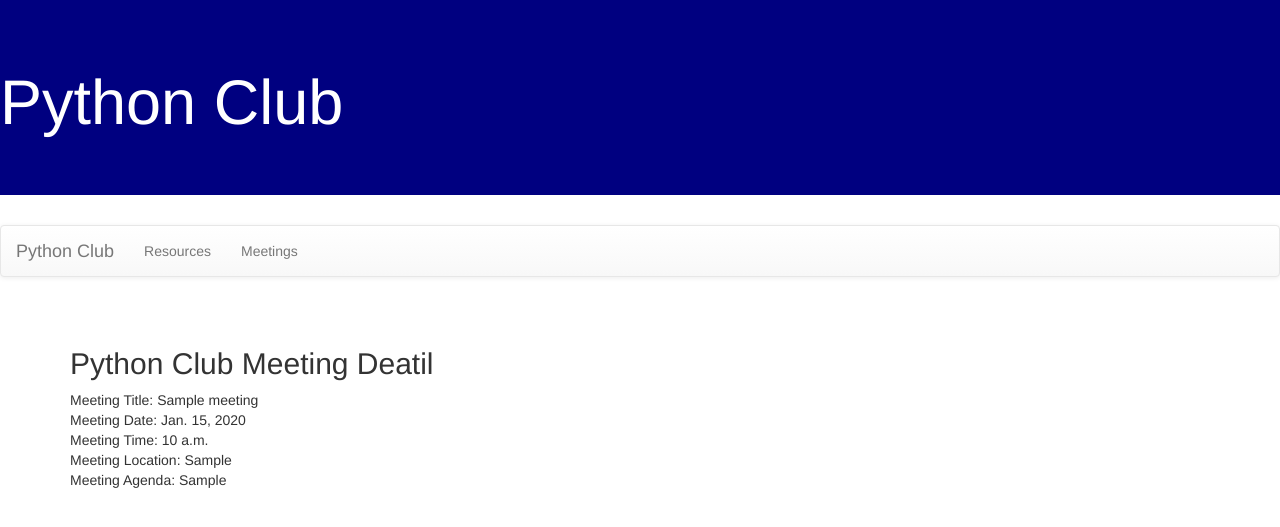
After one commit to AlexBuck1/PythonClubW2022, a Django app: page /Club/meetingdetail/1 in a window 1280 px wide. The commit adds this page. Shown: the top 527 px of the page. Run offline with Django 4.2, Linux system fonts and the light colour scheme; tables that the repository leaves empty hold one stand-in row (values such as "Sample post"); some libraries are stand-ins or nearby versions.

Commit message:
Assignment 6 commit

```diff
--- /dev/null
+++ b/Club/templates/Club/meetingdetail.html
@@ -0,0 +1,10 @@
+{% extends 'base.html' %}
+{% block content %}
+<h2>Python Club Meeting Deatil</h2>
+<p>Meeting Title: {{meeting.meetingtitle}}<br/>
+Meeting Date: {{meeting.meetingdate}}<br/>
+Meeting Time: {{meeting.meetingtime}}<br/>
+Meeting Location: {{meeting.meetinglocation}}<br/>
+Meeting Agenda: {{meeting.meetingagenda}}
+</p>
+{% endblock %}
--- a/Club/templates/base.html
+++ b/Club/templates/base.html
@@ -19,7 +19,7 @@
                 </div>
                 <ul class="nav navbar-nav">
                    <li><a href="{% url 'resources' %}">Resources</a></li>
-
+                   <li><a href="{% url 'meetings' %}">Meetings</a></li>
                 </ul>
                 </div>
                 </nav>
--- a/Club/urls.py
+++ b/Club/urls.py
@@ -4,4 +4,6 @@ from . import views
 urlpatterns = [
    path('', views.index, name='index'),
    path('resources/', views.resources, name='resources'),
+   path('meetings/', views.meetings, name='meetings'),
+   path('meetingdetail/<int:id>', views.meetingdetail, name='detail'),
 ]
--- a/Club/views.py
+++ b/Club/views.py
@@ -1,5 +1,6 @@
-from django.shortcuts import render
+from django.shortcuts import render, get_object_or_404
 from .models import Meeting, MeetingMinutes, Resource, Event, User
+from django.urls import reverse_lazy
 
 # Create your views here.
 def index(request):
@@ -8,3 +9,11 @@ def index(request):
 def resources(request):
     resource_list=Resource.objects.all()
     return render(request, 'Club/resources.html', {'resource_list' : resource_list})
+
+def meetings(request):
+    meeting_list=Meeting.objects.all()
+    return render(request, 'Club/meetings.html', {'meeting_list' : meeting_list})
+
+def meetingdetail(request, id):
+    meeting=get_object_or_404(Meeting, pk=id)
+    return render(request, 'Club/meetingdetail.html', {'meeting' : meeting})
```
Also changed, not shown: Club/templates/Club/meetings.html (added, +9 -0 lines).
